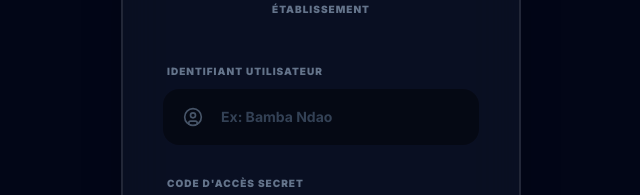
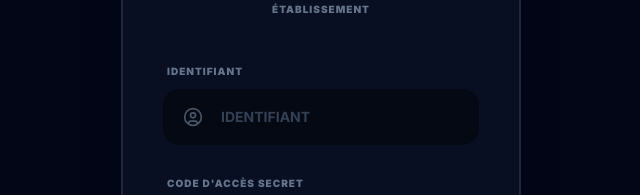
Before and after one commit to ndaobamba98-create/Gestresto-Pro, a React (Vite) app: page / in a window 1280 px wide. Shown: the part 318-513 px from the top of the page, without its empty margins (319-959 px from the left). Built offline with nearby package versions, Linux system fonts and the light colour scheme.

Commit message:
refactor: Shorten login and signup input labels
This change shortens the user identifier label from "Identifiant Utilisateur" to "IDENTIFIANT" and updates the placeholder text to match. It also simplifies the signup label. This aims to improve UI conciseness on smaller screens.

```diff
--- a/App.tsx
+++ b/App.tsx
@@ -514,14 +514,14 @@
               <form onSubmit={handleLoginSubmit} className="space-y-8">
                 <div className="space-y-6">
                   <div className="space-y-2">
-                    <label className="text-[10px] font-black text-slate-500 uppercase tracking-widest ml-1">Identifiant Utilisateur</label>
+                    <label className="text-[10px] font-black text-slate-500 uppercase tracking-widest ml-1">IDENTIFIANT</label>
                     <div className="relative">
                       <UserCircle className="absolute left-5 top-1/2 -translate-y-1/2 text-slate-600" size={20} />
                       <input
                         autoFocus
                         value={identifierInput}
                         onChange={e => { setIdentifierInput(e.target.value); setLoginError(false); }}
-                        placeholder="Ex: Bamba Ndao"
+                        placeholder="IDENTIFIANT"
                         className={`w-full bg-black/40 border-2 ${loginError ? 'border-rose-500/50' : 'border-transparent focus:border-accent/50'} rounded-2xl py-4 pl-14 pr-6 text-white text-sm font-bold outline-none transition-all placeholder:text-slate-700`}
                       />
                     </div>
@@ -583,13 +583,13 @@
 
                <form onSubmit={handleSignupSubmit} className="space-y-6">
                   <div className="space-y-2">
-                    <label className="text-[9px] font-black text-slate-500 uppercase tracking-widest ml-1">Nom Complet (Identifiant)</label>
+                    <label className="text-[9px] font-black text-slate-500 uppercase tracking-widest ml-1">IDENTIFIANT</label>
                     <input
                       required
                       autoFocus
                       value={signupForm.name}
                       onChange={e => setSignupForm({...signupForm, name: e.target.value})}
-                      placeholder="Ex: Ahmed Fall"
+                      placeholder="IDENTIFIANT"
                       className="w-full bg-black/40 border-2 border-transparent focus:border-accent rounded-2xl py-4 px-6 text-white font-bold outline-none transition-all"
                     />
                   </div>
```
